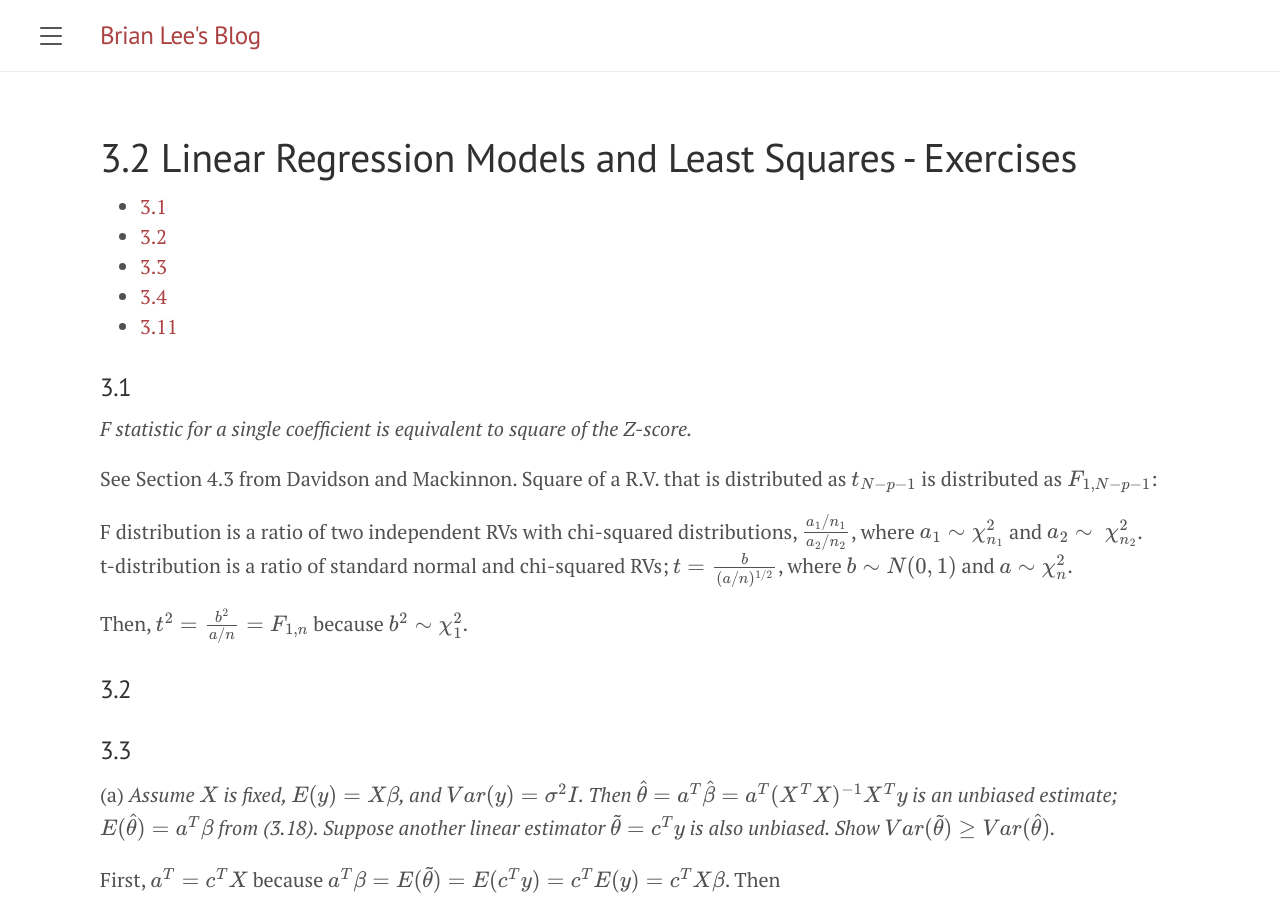
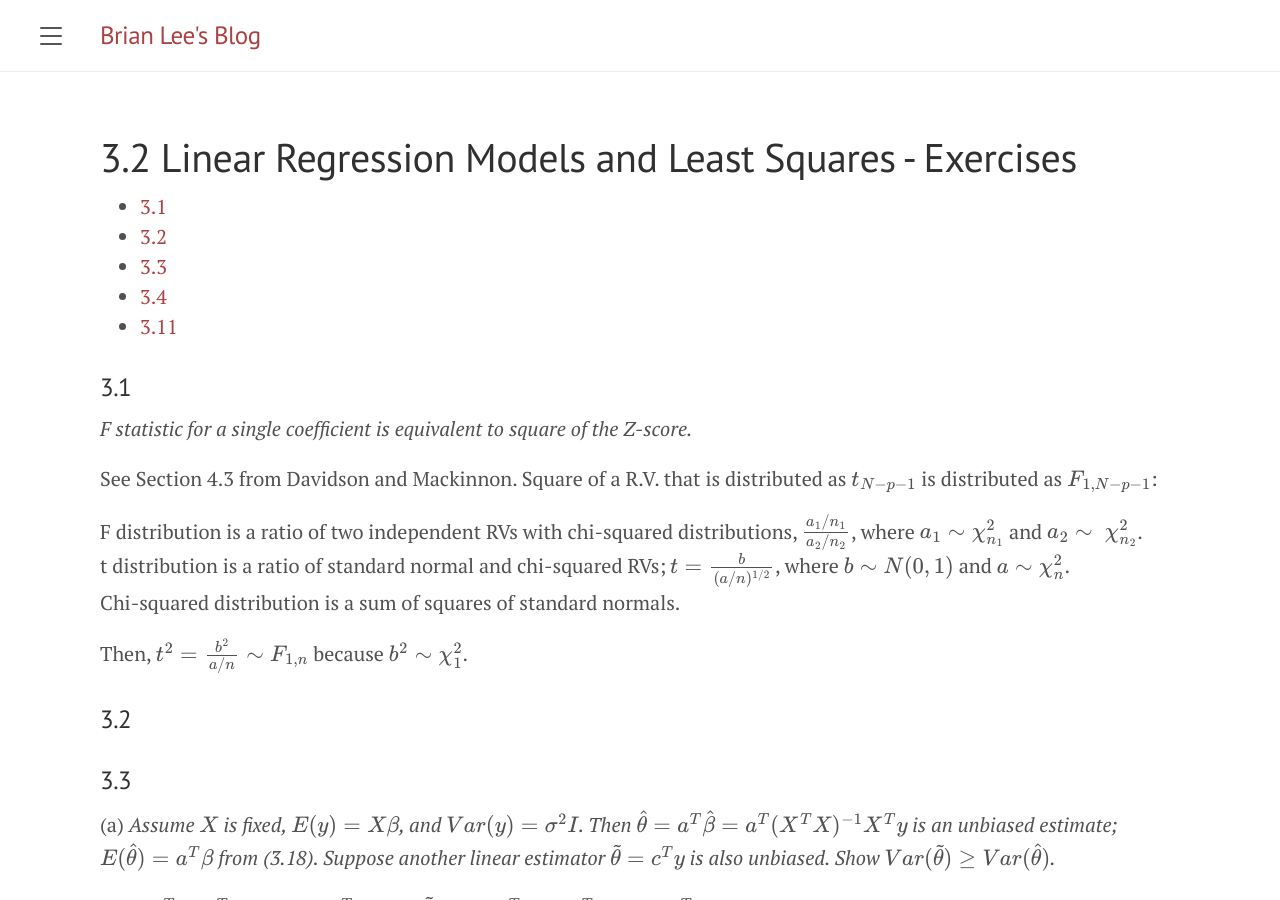
Before and after one commit to briansmlee/briansmlee.github.io, a Jekyll site: the page built from docs/_esl_posts/03_02_Exercises.md, in a window 1280 px wide and 900 px high. Built offline with Jekyll 4.4.1, drawn with Linux system fonts in a browser that asks for light colours; formulas are drawn with MathJax 3.

Commit message:
Ex 3.1 typo

```diff
--- a/docs/_esl_posts/03_02_Exercises.md
+++ b/docs/_esl_posts/03_02_Exercises.md
@@ -18,9 +18,10 @@ usemathjax: true
 See Section 4.3 from Davidson and Mackinnon. Square of a R.V. that is distributed as $t_{N-p-1}$ is distributed as $F_{1, N-p-1}$:
 
 F distribution is a ratio of two independent RVs with chi-squared distributions, $\frac{a_1 / n_1}{a_2 / n_2}$, where $a_1 \sim \chi_{n_1}^2$ and $a_2 \sim ~ \chi_{n_2}^2$.\\
-t-distribution is a ratio of standard normal and chi-squared RVs; $t = \frac{b}{(a / n)^{1/2}}$, where $b \sim N(0,1)$ and $a \sim \chi^2_{n}$.
+t distribution is a ratio of standard normal and chi-squared RVs; $t = \frac{b}{(a / n)^{1/2}}$, where $b \sim N(0,1)$ and $a \sim \chi^2_{n}$.\\
+Chi-squared distribution is a sum of squares of standard normals.
 
-Then, $t^2 = \frac{b^2}{a / n} = F_{1, n}$ because $b^2 \sim \chi^2_{1}$.
+Then, $t^2 = \frac{b^2}{a / n} \sim F_{1, n}$ because $b^2 \sim \chi^2_{1}$.
 
 ### 3.2
 
```
